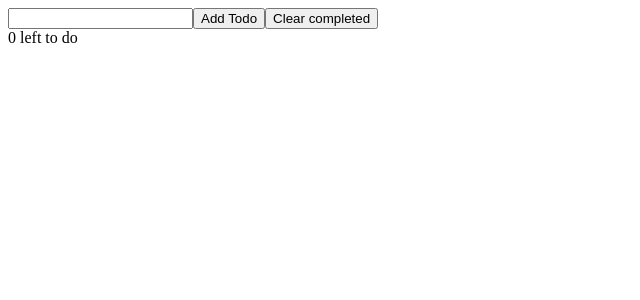
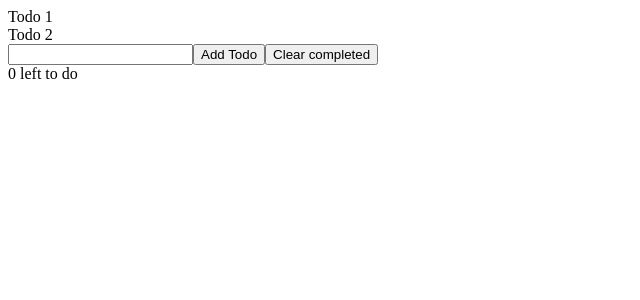
Before and after one commit to rekekki/todo, a React (Create React App) app: page / in a window 1280 px wide. Shown: the top 300 px of the page, without its empty margins (0-640 px from the left). Built offline with nearby package versions, Linux system fonts and the light colour scheme.

Commit message:
caught a key error in console. Solved it with adding a key unique to the array using it.

```diff
--- a/src/components/Todo.js
+++ b/src/components/Todo.js
@@ -3,7 +3,7 @@ import React from "react"
 const Todo = ({ todo }) => {
     return (
         <div>
-
+            {todo}
         </div>
     )
 }
--- a/src/components/TodoList.js
+++ b/src/components/TodoList.js
@@ -4,7 +4,7 @@ import Todo from "./Todo"
 const TodoList = ({ todos }) => {
     return (
         todos.map(todo => {
-            return <Todo todo={todo} />
+            return <Todo key={todo} todo={todo} />
         })
     )
 }
```
